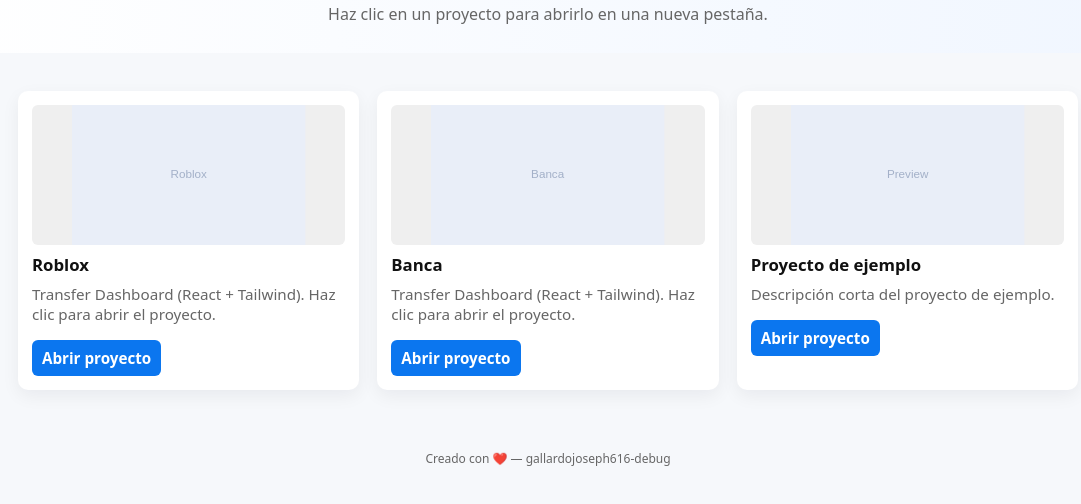
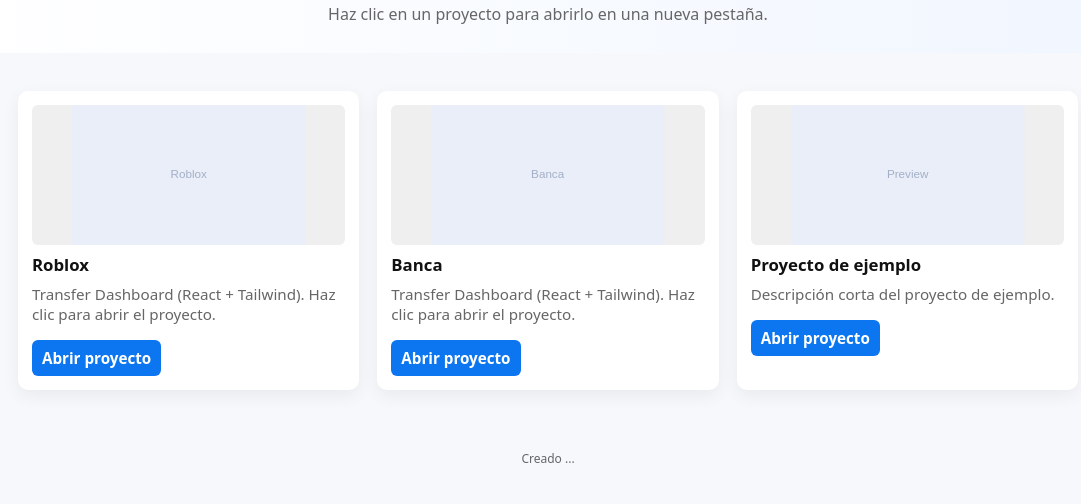
Before and after one commit to gallardojoseph616-debug/MyPageWep, a plain HTML site: page index.html in a window 1280 px wide. Shown: the part 66-570 px from the top of the page, without its empty margins (92-1173 px from the left). Drawn offline with Linux system fonts and the light colour scheme.

Commit message:
Update footer text in index.html

```diff
--- a/index.html
+++ b/index.html
@@ -57,7 +57,7 @@
   </main>
 
   <footer class="site-footer">
-    <small>Creado con ❤️ — gallardojoseph616-debug</small>
+    <small>Creado ...</small>
   </footer>
 </body>
 </html>
```
